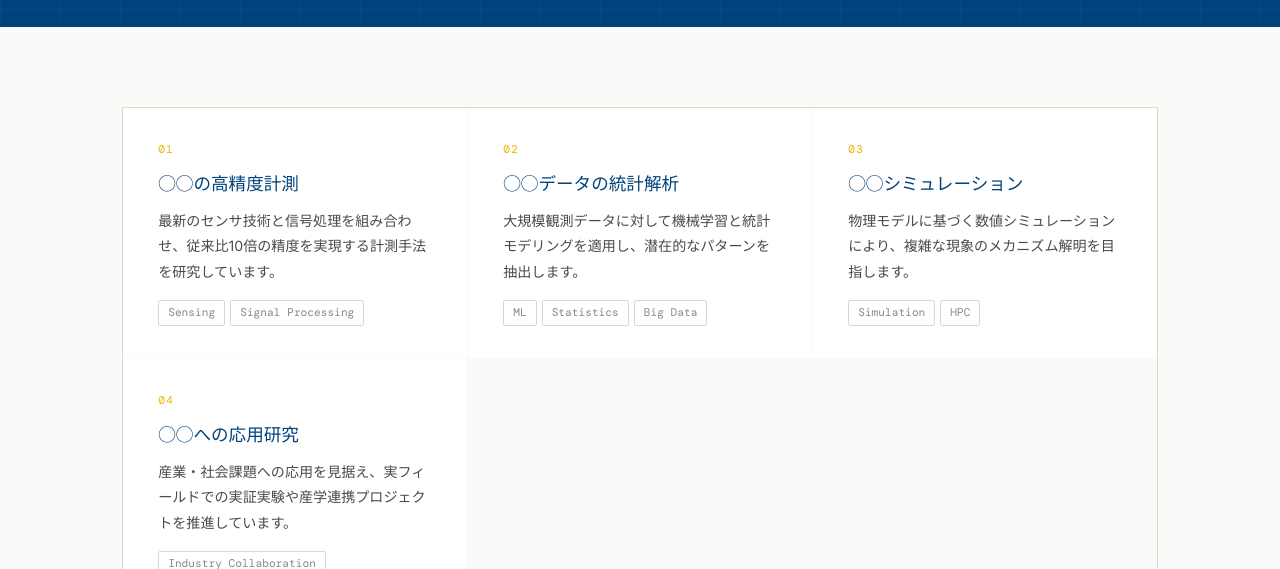
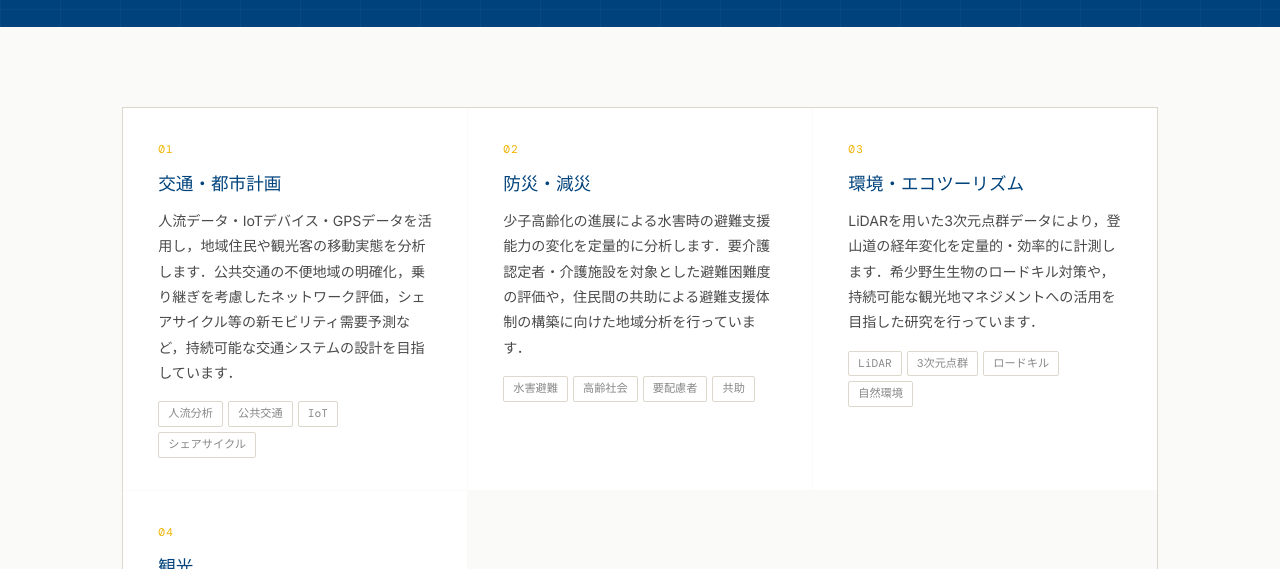
Before and after one commit to laboratory-ip-ryukyu/laboratory-ip-ryukyu.github.io, a plain HTML site: page research.html in a window 1280 px wide. Shown: the part 231-800 px from the top of the page. Drawn offline with nearby package versions, Linux system fonts and the light colour scheme.

Commit message:
Add files via upload

```diff
--- a/research.html
+++ b/research.html
@@ -49,46 +49,66 @@
 
 <section style="background:var(--bg);">
   <div class="section-inner">
-    <div class="research-grid">
+        <div class="research-grid">
 
       <div class="research-card">
         <div class="research-num">01</div>
-        <h3><span data-ja>◯◯の高精度計測</span><span data-en>High-Precision Measurement of ◯◯</span></h3>
+        <h3><span data-ja>交通・都市計画</span><span data-en>Transportation & Urban Planning</span></h3>
         <p>
-          <span data-ja>最新のセンサ技術と信号処理を組み合わせ、従来比10倍の精度を実現する計測手法を研究しています。</span>
-          <span data-en>We combine state-of-the-art sensor technology with signal processing to achieve 10× higher measurement precision.</span>
+          <span data-ja>人流データ・IoTデバイス・GPSデータを活用し，地域住民や観光客の移動実態を分析します．公共交通の不便地域の明確化，乗り継ぎを考慮したネットワーク評価，シェアサイクル等の新モビリティ需要予測など，持続可能な交通システムの設計を目指しています．</span>
+          <span data-en>We analyze the actual movement of residents and tourists using human flow data, IoT devices, and GPS data. Our research covers identifying areas with poor public transport access, evaluating networks considering transfers, and forecasting demand for new mobility services such as shared bicycles.</span>
         </p>
-        <div class="research-tags"><span class="tag">Sensing</span><span class="tag">Signal Processing</span></div>
+        <div class="research-tags">
+          <span class="tag">人流分析</span>
+          <span class="tag">公共交通</span>
+          <span class="tag">IoT</span>
+          <span class="tag">シェアサイクル</span>
+        </div>
       </div>
 
       <div class="research-card">
         <div class="research-num">02</div>
-        <h3><span data-ja>◯◯データの統計解析</span><span data-en>Statistical Analysis of ◯◯ Data</span></h3>
+        <h3><span data-ja>防災・減災</span><span data-en>Disaster Prevention & Mitigation</span></h3>
         <p>
-          <span data-ja>大規模観測データに対して機械学習と統計モデリングを適用し、潜在的なパターンを抽出します。</span>
-          <span data-en>We apply machine learning and statistical modeling to large-scale observational data to extract latent patterns.</span>
+          <span data-ja>少子高齢化の進展による水害時の避難支援能力の変化を定量的に分析します．要介護認定者・介護施設を対象とした避難困難度の評価や，住民間の共助による避難支援体制の構築に向けた地域分析を行っています．</span>
+          <span data-en>We quantitatively analyze changes in flood evacuation support capacity due to the aging society. Our research evaluates evacuation difficulty for care recipients and facilities, and examines community-based mutual support systems for disaster response.</span>
         </p>
-        <div class="research-tags"><span class="tag">ML</span><span class="tag">Statistics</span><span class="tag">Big Data</span></div>
+        <div class="research-tags">
+          <span class="tag">水害避難</span>
+          <span class="tag">高齢社会</span>
+          <span class="tag">要配慮者</span>
+          <span class="tag">共助</span>
+        </div>
       </div>
 
       <div class="research-card">
         <div class="research-num">03</div>
-        <h3><span data-ja>◯◯シミュレーション</span><span data-en>◯◯ Simulation</span></h3>
+        <h3><span data-ja>環境・エコツーリズム</span><span data-en>Environment & Eco-tourism</span></h3>
         <p>
-          <span data-ja>物理モデルに基づく数値シミュレーションにより、複雑な現象のメカニズム解明を目指します。</span>
-          <span data-en>We aim to elucidate the mechanisms of complex phenomena through physics-based numerical simulations.</span>
+          <span data-ja>LiDARを用いた3次元点群データにより，登山道の経年変化を定量的・効率的に計測します．希少野生生物のロードキル対策や，持続可能な観光地マネジメントへの活用を目指した研究を行っています．</span>
+          <span data-en>We use LiDAR-based 3D point cloud data to quantitatively and efficiently measure temporal changes in hiking trails. We also conduct research on road kill countermeasures for endangered species and sustainable tourism area management.</span>
         </p>
-        <div class="research-tags"><span class="tag">Simulation</span><span class="tag">HPC</span></div>
+        <div class="research-tags">
+          <span class="tag">LiDAR</span>
+          <span class="tag">3次元点群</span>
+          <span class="tag">ロードキル</span>
+          <span class="tag">自然環境</span>
+        </div>
       </div>
 
       <div class="research-card">
         <div class="research-num">04</div>
-        <h3><span data-ja>◯◯への応用研究</span><span data-en>Applied Research in ◯◯</span></h3>
+        <h3><span data-ja>観光</span><span data-en>Tourism</span></h3>
         <p>
-          <span data-ja>産業・社会課題への応用を見据え、実フィールドでの実証実験や産学連携プロジェクトを推進しています。</span>
-          <span data-en>With an eye toward industrial and societal applications, we promote field demonstrations and industry-academia collaborations.</span>
+          <span data-ja>Wi-Fi・Bluetooth等のIoTデバイスで取得した人流データをもとに，観光客の周遊行動・滞在特性を分析します．沖縄本島・八重山地域・国立公園等を対象に，観光消費行動や持続可能な観光地域社会の形成に向けた研究を行っています．</span>
+          <span data-en>We analyze tourists' travel behavior and stay characteristics using human flow data collected from IoT devices such as Wi-Fi and Bluetooth sensors. Our research targets Okinawa Island, the Yaeyama region, and national parks, aiming to understand tourism consumption and build sustainable tourism communities.</span>
         </p>
-        <div class="research-tags"><span class="tag">Industry Collaboration</span><span class="tag">Field Experiment</span></div>
+        <div class="research-tags">
+          <span class="tag">観光行動分析</span>
+          <span class="tag">Wi-Fi センサ</span>
+          <span class="tag">八重山</span>
+          <span class="tag">エコツーリズム</span>
+        </div>
       </div>
 
     </div>
```
